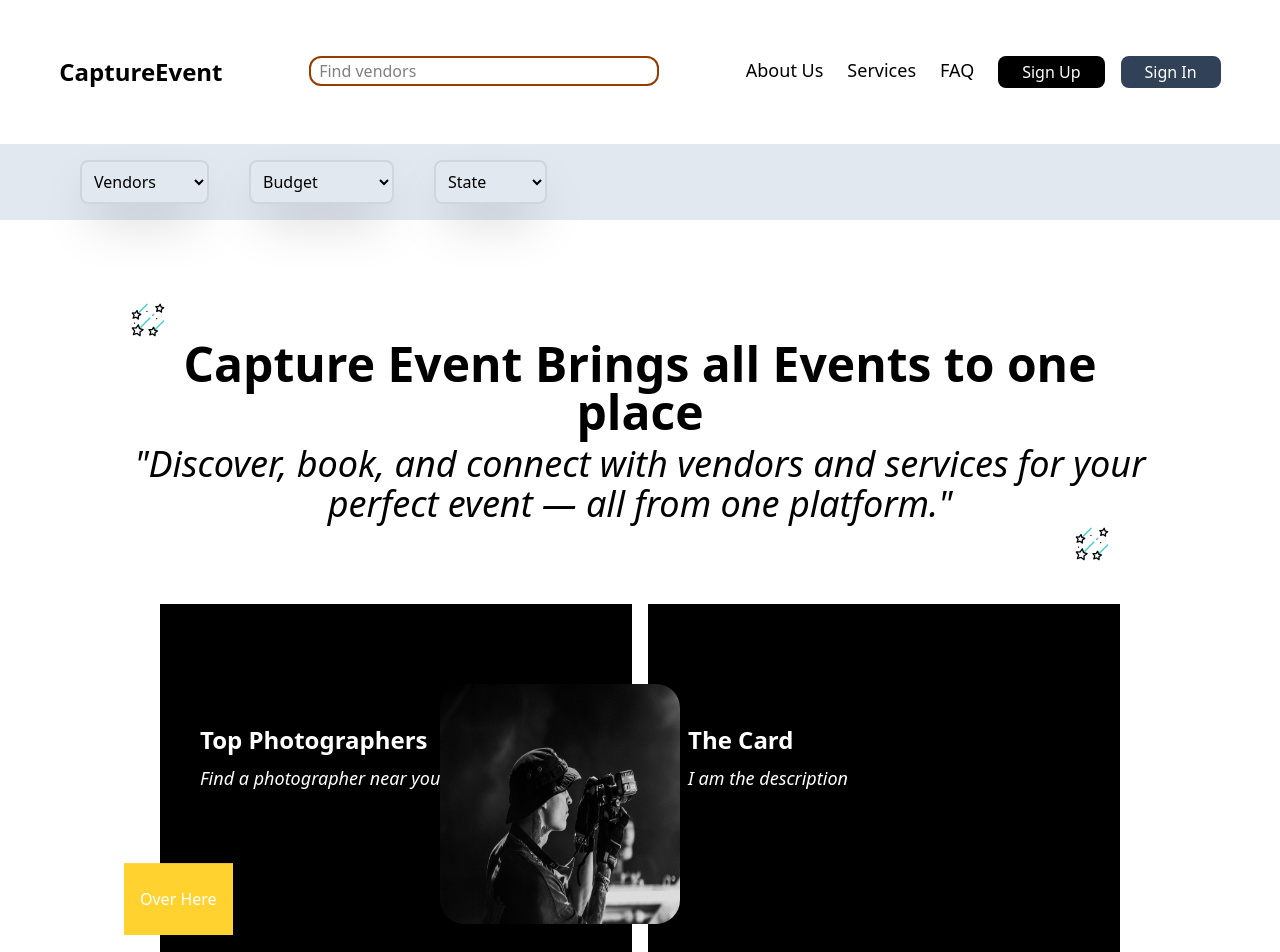
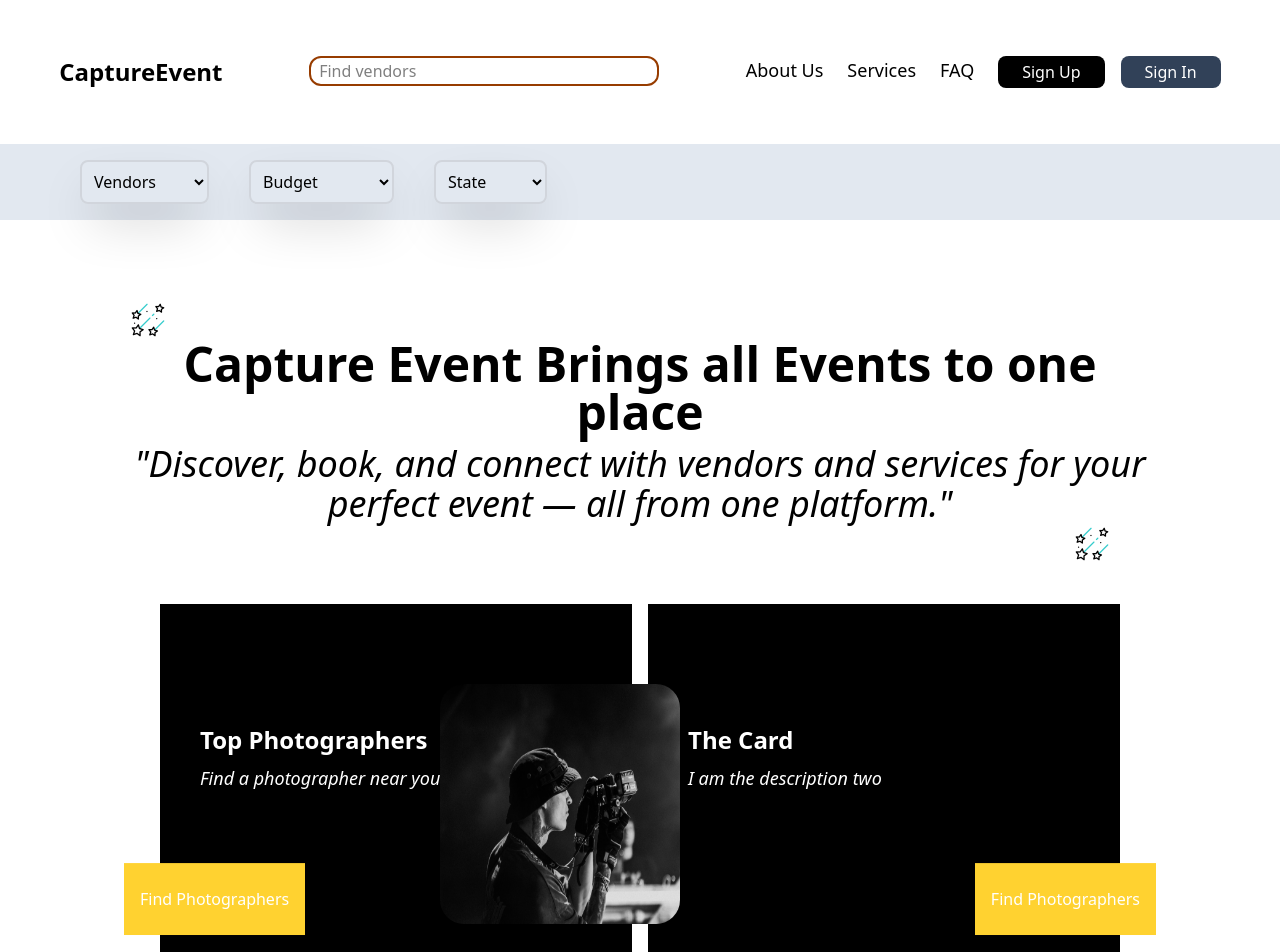
Before and after one commit to Jessica-Agorye/CaptureEvent, a React (Vite) app: page / in a window 1280 px wide. Shown: the top 952 px of the page. Built offline with nearby package versions, Linux system fonts and the light colour scheme.

Commit message:
added an animated button in the about section

```diff
--- a/src/layout/AboutSection.tsx
+++ b/src/layout/AboutSection.tsx
@@ -17,14 +17,19 @@ const AboutSection = () => {
           description="Find a photographer near you"
           button={
             <button className="absolute bottom-9 -left-9  py-6 px-4 bg-amber-300 text-white animate-bounce">
-              Over Here
+              Find Photographers
             </button>
           }
         />
         <Cards
           title="The Card"
           imageUrl=""
-          description="I am the description"
+          description="I am the description two"
+          button={
+            <button className="absolute bottom-9 -right-9  py-6 px-4 bg-amber-300 text-white animate-bounce">
+              Find Photographers
+            </button>
+          }
         />
       </div>
 
```
